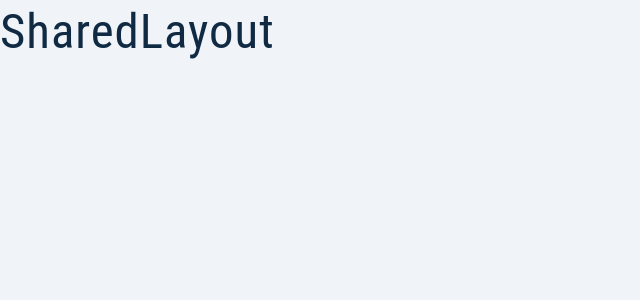
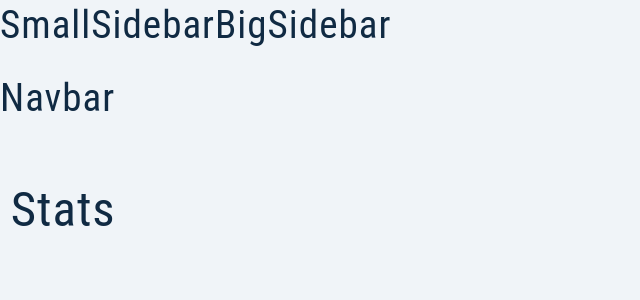
Before and after one commit to musaHaruna/Jobster-App, a React (Create React App) app: page / in a window 1280 px wide. Shown: the top 300 px of the page, without its empty margins (0-640 px from the left). Built offline with nearby package versions, Linux system fonts and the light colour scheme.

Commit message:
bigsidebar/smallsidebar-navigation-setup

```diff
--- /dev/null
+++ b/src/components/BigSidebar.js
@@ -0,0 +1,4 @@
+const BigSidebar = () => {
+  return <h2>BigSidebar</h2>;
+};
+export default BigSidebar;
--- /dev/null
+++ b/src/components/Navbar.js
@@ -0,0 +1,4 @@
+const Navbar = () => {
+  return <h2>Navbar</h2>;
+};
+export default Navbar;
--- /dev/null
+++ b/src/components/SmallSidebar.js
@@ -0,0 +1,4 @@
+const SmallSidebar = () => {
+  return <h2>SmallSidebar</h2>;
+};
+export default SmallSidebar;
--- a/src/components/index.js
+++ b/src/components/index.js
@@ -1,4 +1,7 @@
+import BigSidebar from './BigSidebar';
 import FormRow from './FormRow';
 import Logo from './Logo';
+import Navbar from './Navbar';
+import SmallSidebar from './SmallSidebar';
 
-export { Logo, FormRow };
+export { Logo, FormRow, Navbar, SmallSidebar, BigSidebar };
--- a/src/pages/dashboard/SharedLayout.js
+++ b/src/pages/dashboard/SharedLayout.js
@@ -1,4 +1,20 @@
+import { Outlet } from 'react-router-dom';
+import { BigSidebar, Navbar, SmallSidebar } from '../../components';
+import Wrapper from '../../assets/wrappers/SharedLayout';
 const SharedLayout = () => {
-  return <h1>SharedLayout</h1>;
+  return (
+    <Wrapper>
+      <main className='dashboard'>
+        <SmallSidebar />
+        <BigSidebar />
+        <div>
+          <Navbar />
+          <div className='dashboard-page'>
+            <Outlet />
+          </div>
+        </div>
+      </main>
+    </Wrapper>
+  );
 };
 export default SharedLayout;
```
